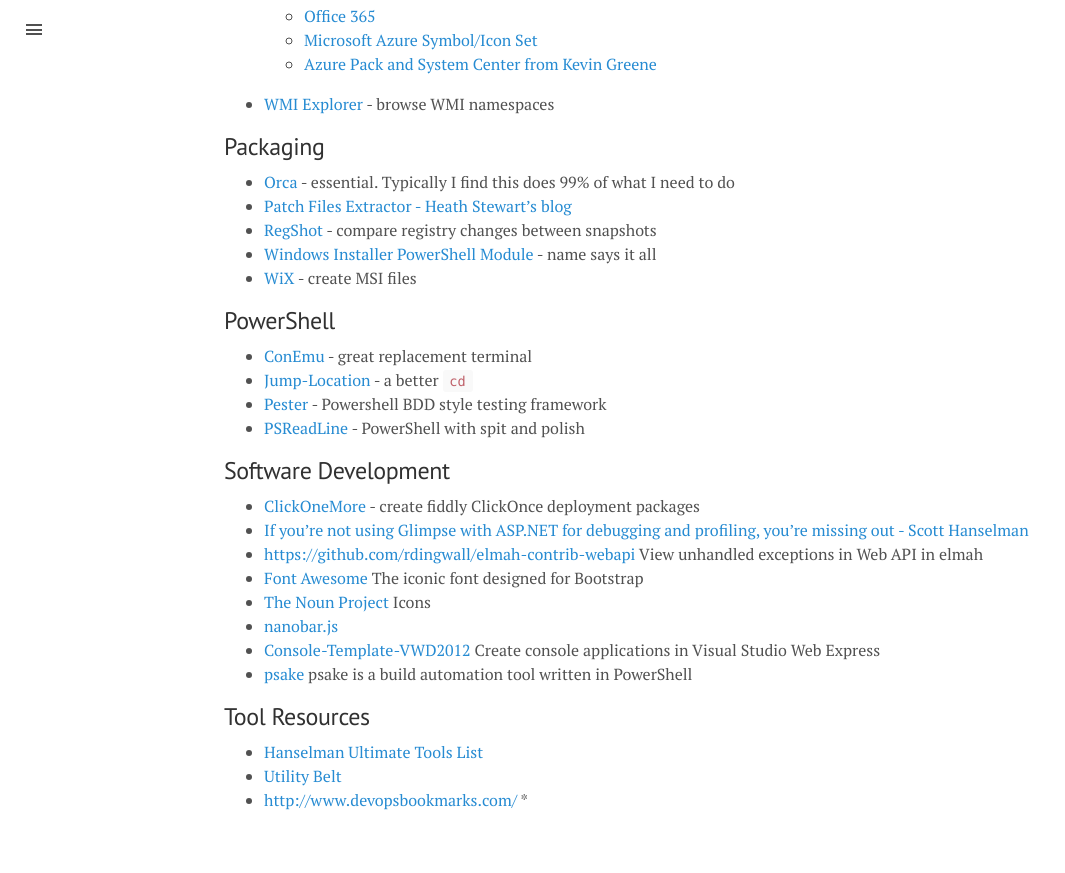
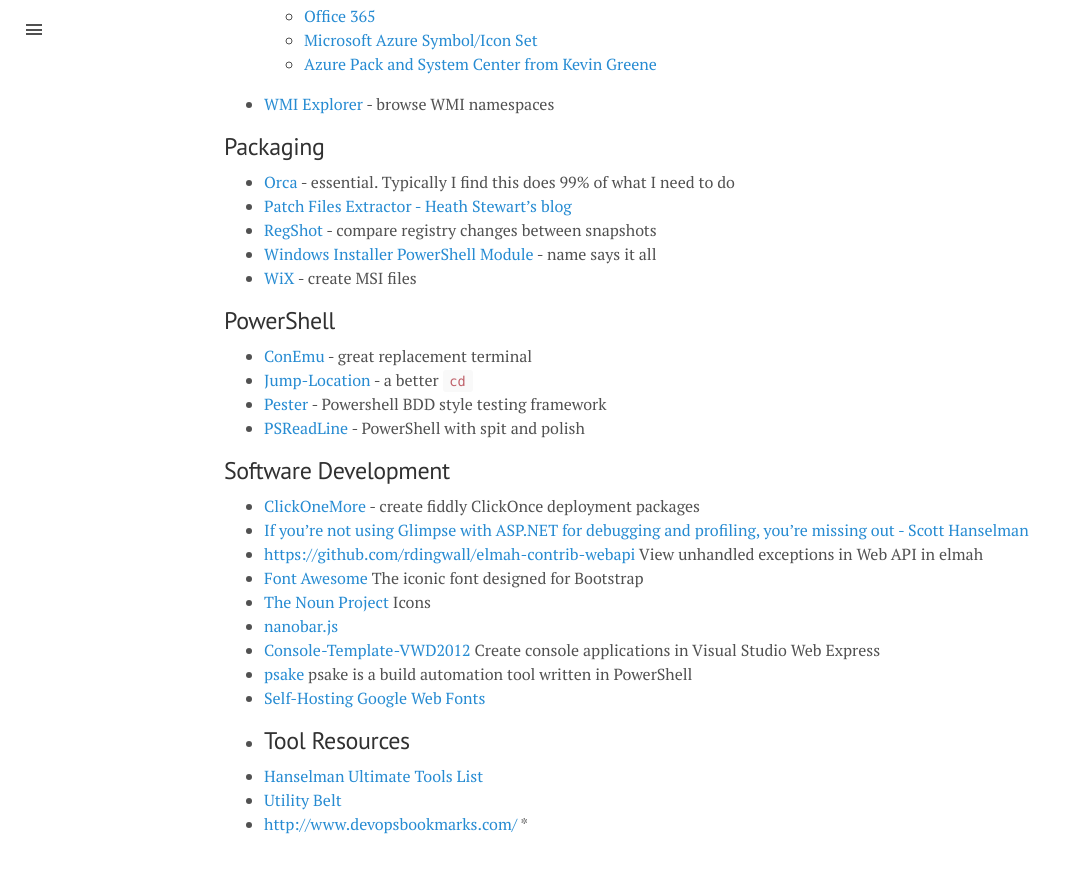
Before and after one commit to timbodv/timbodv.github.io, a Jekyll site: the page built from toolbox.md, in a window 1280 px wide and 900 px high, scrolled down 876 px. Shown: the top 873 px of the window, without its empty margins (0-1065 px from the left). Built offline with Jekyll 4.4.1, drawn with Linux system fonts in a browser that asks for light colours; Markdown is read by kramdown in place of the engine named in the settings.

Commit message:
Update toolbox.md

```diff
--- a/toolbox.md
+++ b/toolbox.md
@@ -58,7 +58,8 @@
 * [nanobar.js](http://nanobar.micronube.com/)
 * [Console-Template-VWD2012](https://github.com/orangutanboy/Console-Template-VWD2012/blob/master/ConsoleApplication.zip) Create console applications in Visual Studio Web Express
 * [psake](https://github.com/psake/psake) psake is a build automation tool written in PowerShell
-
+* [Self-Hosting Google Web Fonts](http://ranf.tl/2014/12/23/self-hosting-google-web-fonts/)
+*
 ## Tool Resources
 * [Hanselman Ultimate Tools List](http://hanselman.com/tools)
 * [Utility Belt](http://blog.codinghorror.com/updating-your-utility-belt/)
```
